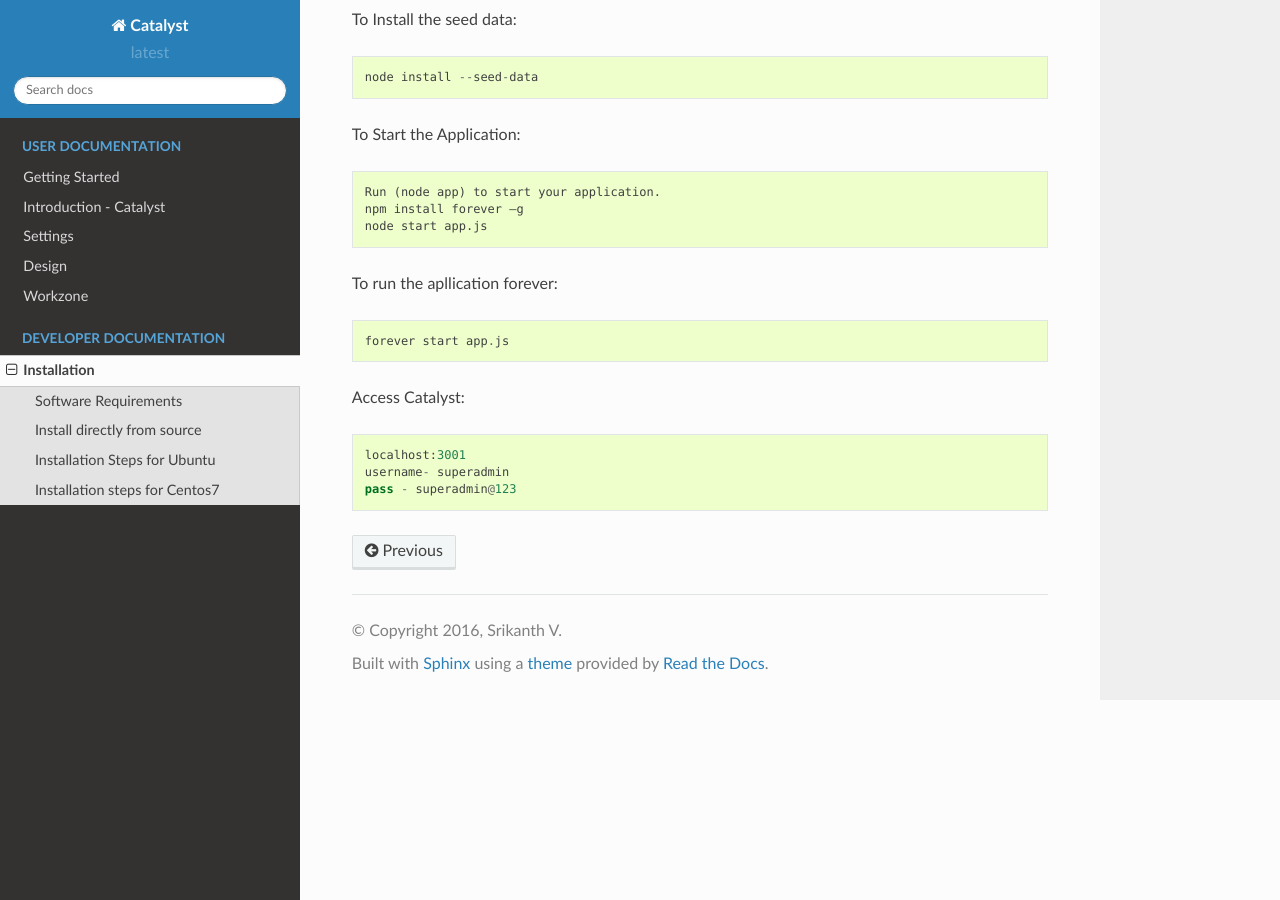
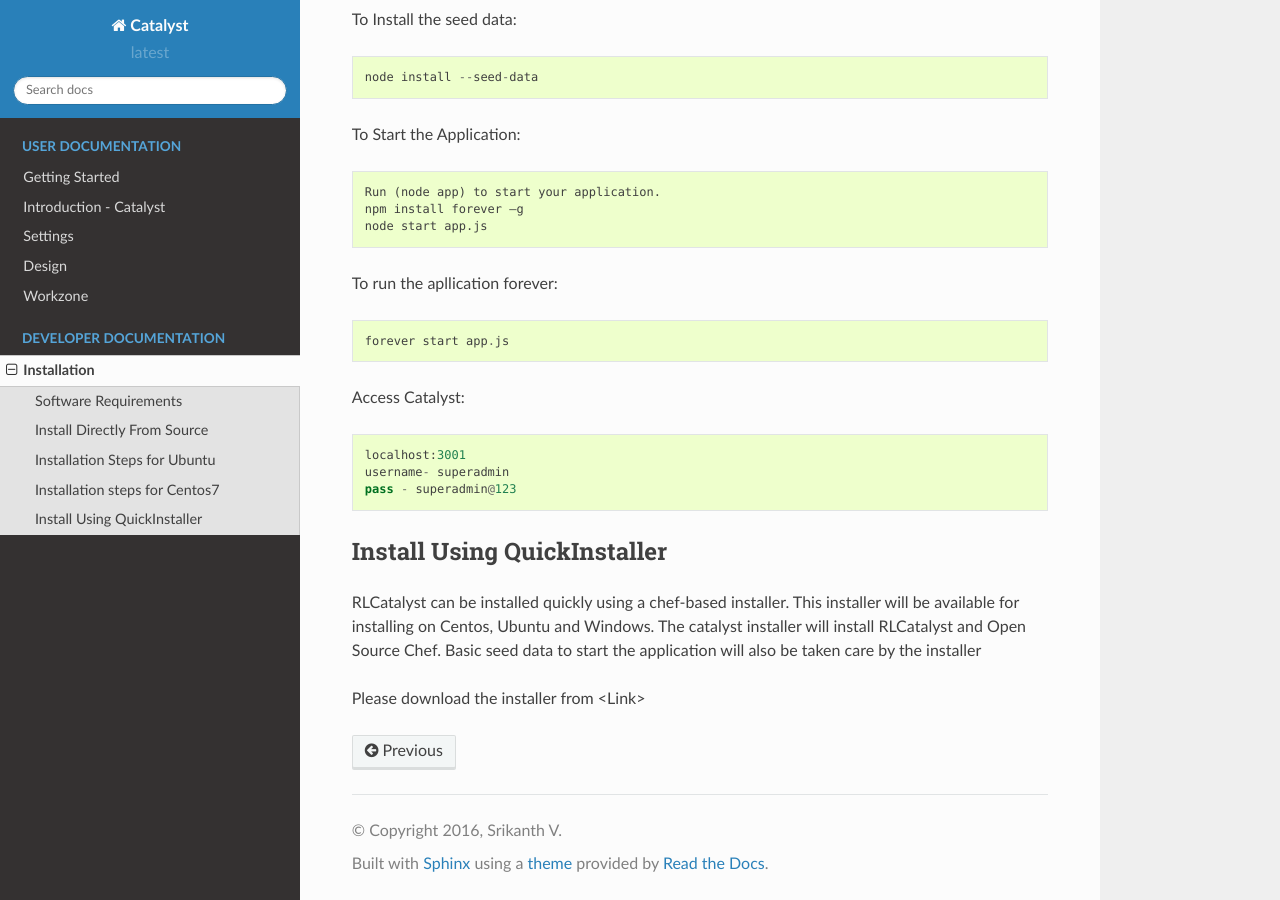
Before and after one commit to RLOpenCatalyst/catdocs, a Sphinx documentation site: the page built from Catalyst/source/install.rst, in a window 1280 px wide and 900 px high, scrolled down 5622 px. Built offline with Sphinx 7.4.7 and the Read the Docs theme 2.0.0, drawn with Linux system fonts in a browser that asks for light colours; some of the changed text lies outside the part shown.

Commit message:
Added installer details

```diff
--- a/Catalyst/source/install.rst
+++ b/Catalyst/source/install.rst
@@ -23,7 +23,7 @@
 
 Catalyst can be installed using one of the following methods
 
-Install directly from source
+Install Directly From Source
 ^^^^^^^^^^^^^^^^^^^^^^^^^^^^
 You can install Catalyst locally by downloading the code from our Github Code Repository. The following section gives the instructions to do the Catalyst Installation from source
 
@@ -300,3 +300,9 @@
     localhost:3001
     username- superadmin
     pass - superadmin@123
+
+Install Using QuickInstaller
+^^^^^^^^^^^^^^^^^^^^^^^^^^^^^^
+RLCatalyst can be installed quickly using a chef-based installer. This installer will be available for installing on Centos, Ubuntu and Windows. The catalyst installer will install RLCatalyst and Open Source Chef. Basic seed data to start the application will also be taken care by the installer
+
+Please download the installer from <Link>
```
